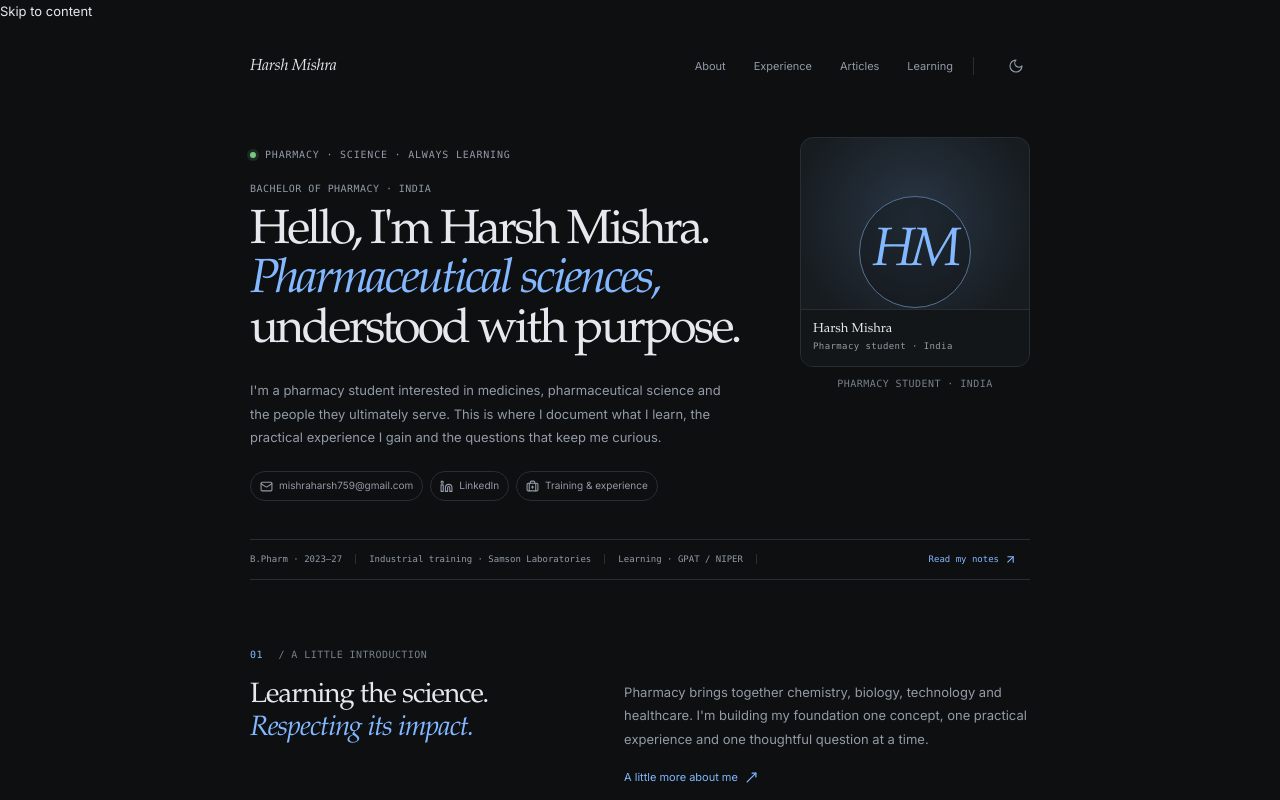
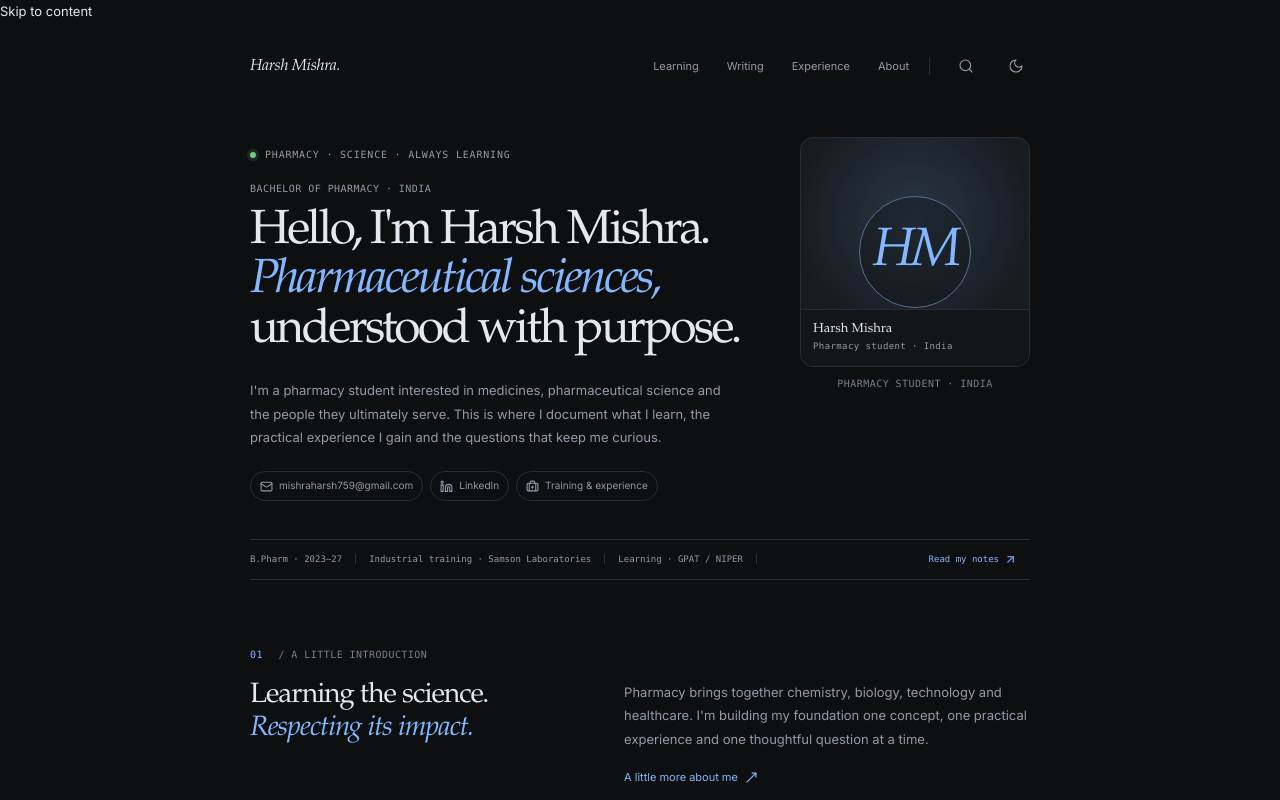
Before and after one commit to milesmoraliis759/portfolio, a Next.js app: page / in a window 1280 px wide. Shown: the top 800 px of the page. Built offline with nearby package versions, Linux system fonts and the light colour scheme; no server answers.

Commit message:
Build the editorial lab-notebook design foundation

```diff
--- a/src/components/site-header.tsx
+++ b/src/components/site-header.tsx
@@ -1,25 +1,23 @@
 import Link from "next/link";
+import { Search } from "lucide-react";
 import { ThemeToggle } from "@/components/theme-toggle";
 
 const links = [
+  { href: "/learning", label: "Learning" },
+  { href: "/articles", label: "Writing" },
+  { href: "/experience", label: "Experience" },
   { href: "/about", label: "About" },
-  { href: "/experience", label: "Experience" },
-  { href: "/articles", label: "Articles" },
-  { href: "/learning", label: "Learning" },
 ];
 
 export function SiteHeader() {
   return (
     <header className="site-header">
       <div className="container nav-wrap">
-        <Link href="/" className="brand" aria-label="Harsh Mishra home">
-          Harsh Mishra
-        </Link>
+        <Link href="/" className="brand" aria-label="Harsh Mishra home">Harsh Mishra<span className="brand-dot">.</span></Link>
         <nav className="main-nav" aria-label="Main navigation">
-          {links.map((link) => (
-            <Link key={link.href} href={link.href}>{link.label}</Link>
-          ))}
+          {links.map((link) => <Link key={link.href} href={link.href}>{link.label}</Link>)}
           <span className="nav-divider" aria-hidden="true" />
+          <Link href="/search" className="icon-link" aria-label="Search the site" title="Search"><Search size={16} strokeWidth={1.7}/></Link>
           <ThemeToggle />
         </nav>
       </div>
```
